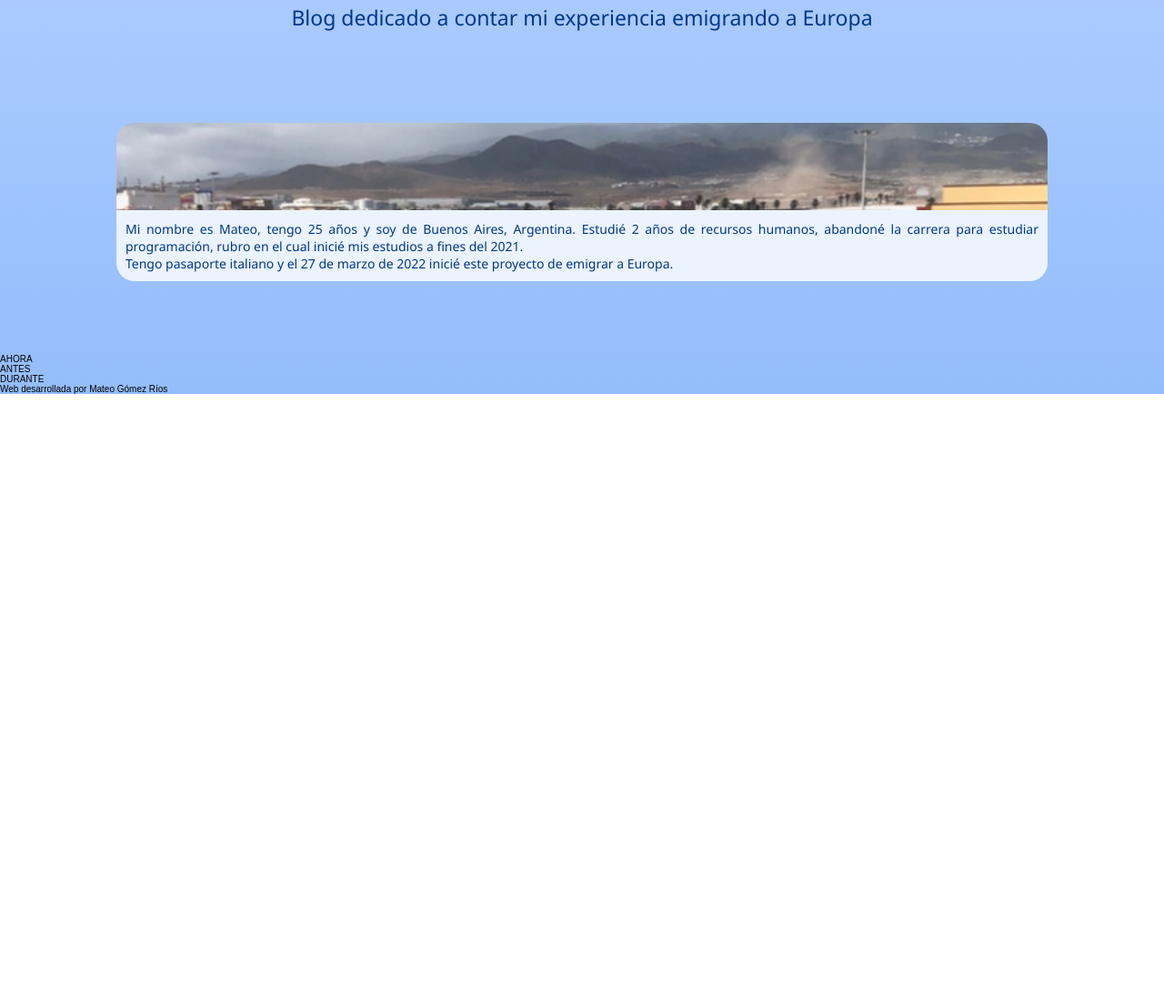
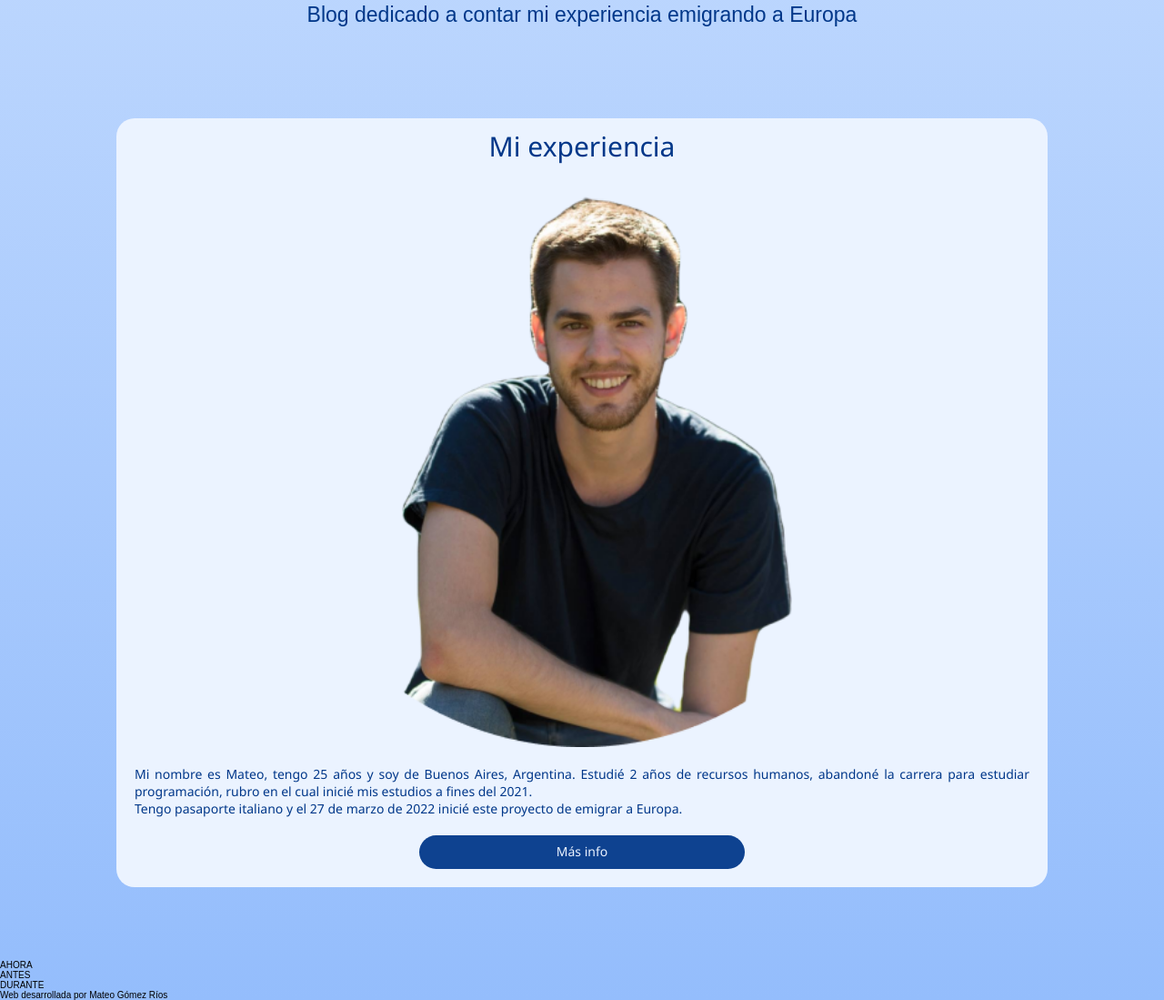
Before and after one commit to mmateogr/Mateo-s-Experience, a plain HTML site: page index.html in a window 1280 px wide. Shown: the part 1237-2336 px from the top of the page at 91% size. Before the commit the page ends 1670 px from the top, so only its background shows below. Drawn offline with Linux system fonts and the light colour scheme; a web font is replaced by a local one.

Commit message:
Nueva sección Introductoria

```diff
--- a/index.html
+++ b/index.html
@@ -27,12 +27,15 @@
         <h3 class="descripcionWeb">Blog dedicado a contar mi experiencia emigrando a Europa</h3>
     </div>
     <section>
-        <div class="solapa"></div>
         <div class="divBiografia">
-            <img src="" alt="">
+            <p class="tituloIntro">Mi experiencia</p>
+            <img class="mateoPng" src="/imagenes/mateoPng.png" alt="Mateo">
             <div>
                 <p>Mi nombre es Mateo, tengo 25 años y soy de Buenos Aires, Argentina. Estudié 2 años de recursos humanos, abandoné la carrera para estudiar programación, rubro en el cual inicié mis estudios a fines del 2021. <br>
                 Tengo pasaporte italiano y el 27 de marzo de 2022 inicié este proyecto de emigrar a Europa.</p>
+            </div>
+            <div class="masInfo">
+                <p>Más info</p>
             </div>
         </div>
     </section>
--- a/scss/_paginas.scss
+++ b/scss/_paginas.scss
@@ -30,7 +30,6 @@
     display: flex;
     justify-content: center;
     .descripcionWeb {
-        font-family: "Segoe UI", Arial, sans-serif;
         font-weight: 100;
         font-size: 2.3rem;
         color: #003789;
@@ -40,29 +39,48 @@
     }
 }
 
-.solapa {
-    background-image: url(../imagenes/solapa.jpg);
-    background-position: 0% 39%;
-    background-size: cover;
-    height: 12vh;
-    width: 80%;
-    border-radius: 20px 20px 0 0;
-    margin-left: auto;
-    margin-right: auto;
-}
 .divBiografia {
     background-color: #EBF3FF;
     width: 80%;
-    border-radius: 0 0 20px 20px;
+    border-radius: 20px 20px 20px 20px;
     margin-left: auto;
     margin-right: auto;
     text-align: justify;
     margin-bottom: 8rem;
+    display: flex;
+    flex-direction: column;
+        .tituloIntro {
+            margin-top: 1rem;
+            text-align: center;
+            font-size: 3rem;
+        }
+        .mateoPng {
+            width: 60%;
+            margin-left: auto;
+            margin-right: auto;
+            margin-bottom: 2rem;
+        }
         p {
             font-family: "Segoe UI", Arial, sans-serif;
             font-size: 1.4rem;
-            padding: 0 1rem 1rem 1rem;
+            padding: 0 1rem 2rem 1rem;
             color: #003789;
+            margin: 0 1rem;
+        }
+        .masInfo {
+            background-color: #0E4290;
+            border-radius: 20px 20px 20px 20px;
+            width: 35%;
+            margin-left: auto;
+            margin-right: auto;
+            margin-bottom: 2rem;
+            p {
+                text-align: center;
+                color: #EBF3FF;
+                padding: 0.8rem 1rem 1rem 1rem;
+                margin: 0;
+
+            }
         }
 }
 
```
Also changed, not shown: css/estilos.css, 1 other file.
